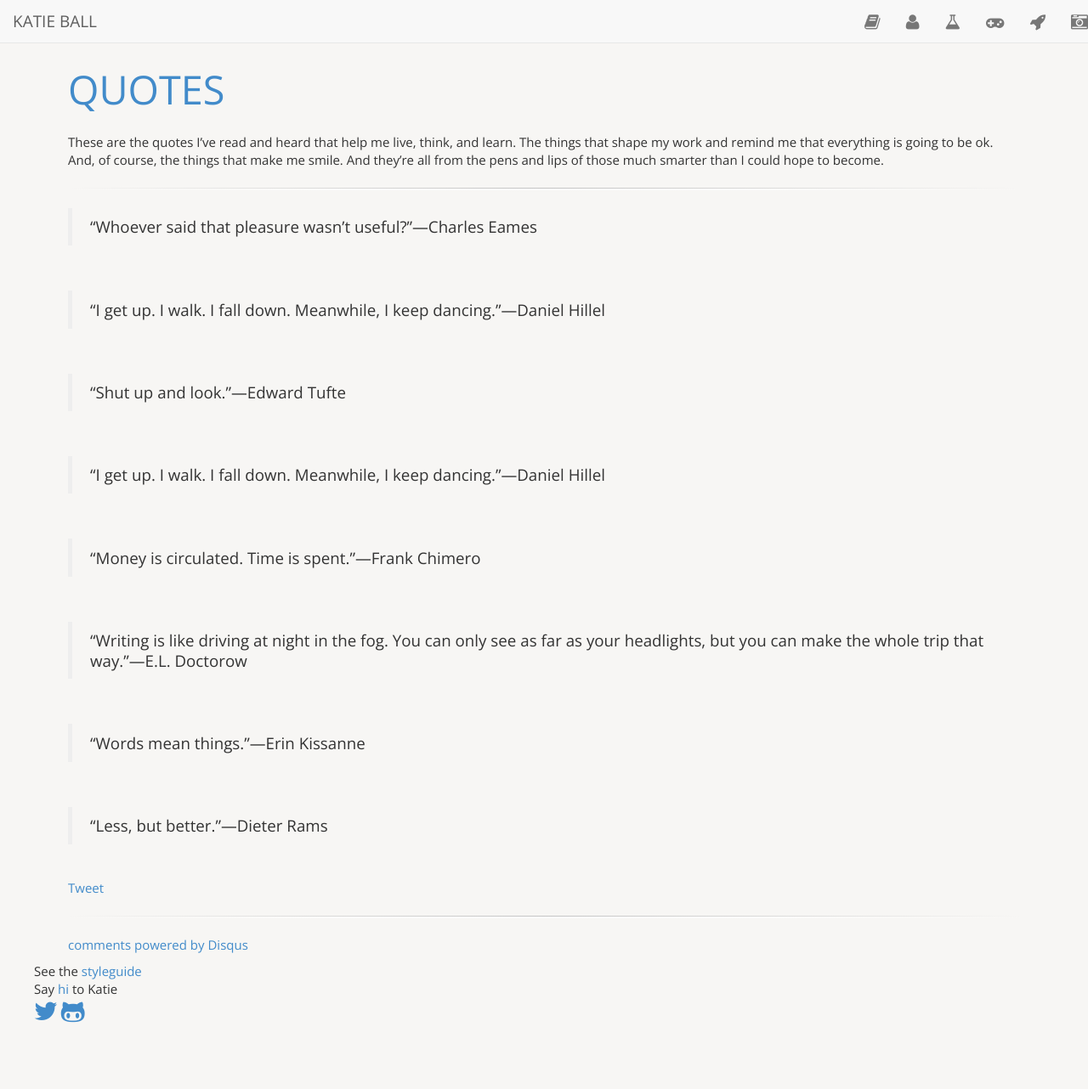
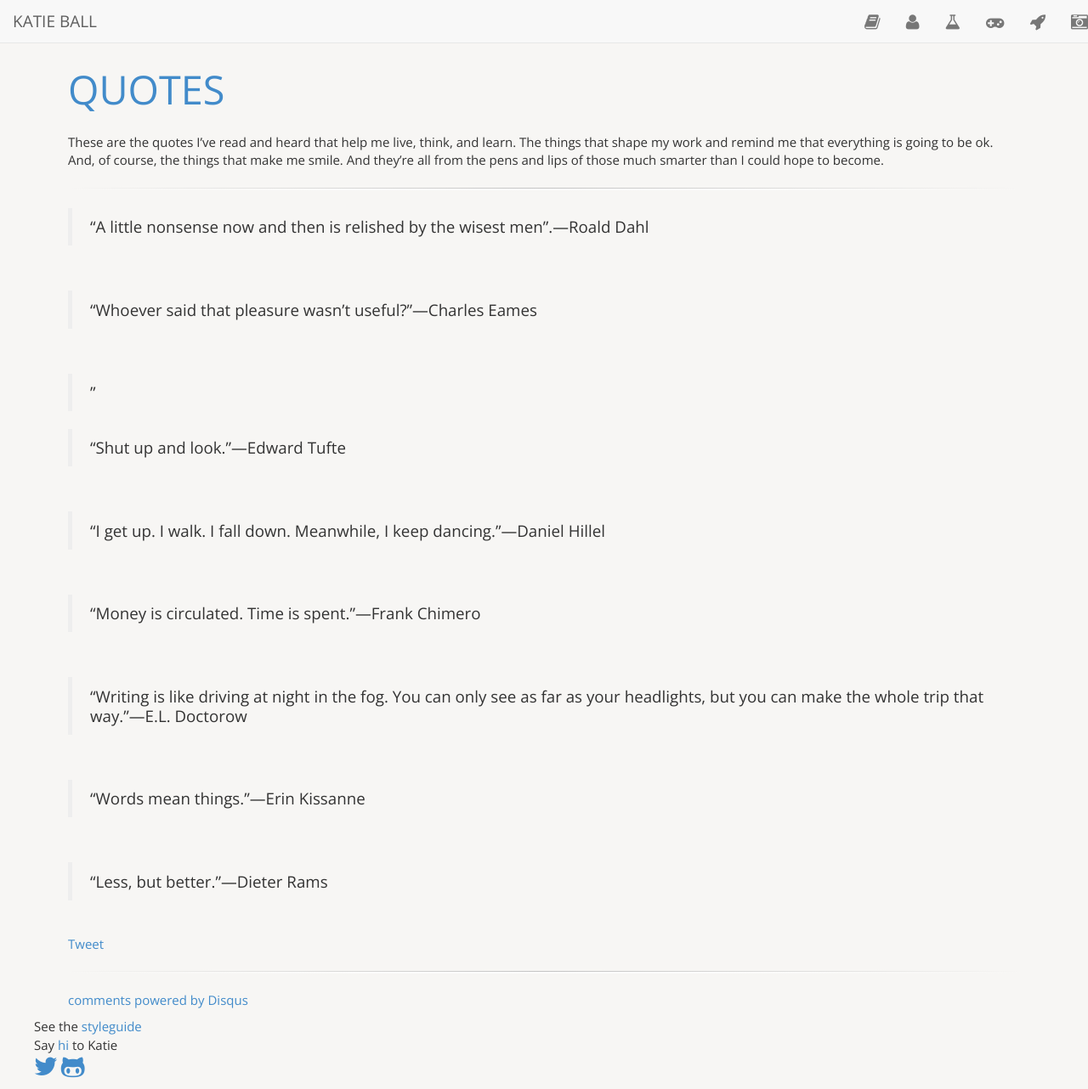
Before and after one commit to roachhd/roachhd.github.io, a Jekyll site: the page built from breathe/quotes/index.md, in a window 1280 px wide and 1282 px high. Shown: the whole window at 85% size. Built offline with Jekyll 4.4.1, drawn with Linux system fonts in a browser that asks for light colours; nearby versions of some CDN libraries; comment, search, counter and statistics services are not loaded.

Commit message:
Update index.md

```diff
--- a/breathe/quotes/index.md
+++ b/breathe/quotes/index.md
@@ -8,14 +8,15 @@ share: true
 These are the quotes I’ve read and heard that help me live, think, and learn. The things that shape my work and remind me that everything is going to be ok. And, of course, the things that make me smile. And they’re all from the pens and lips of those much smarter than I could hope to become.
 
 ---
+>"A little nonsense now and then is relished by the wisest men".—Roald Dahl
 
+&nbsp;
 
 >"Whoever said that pleasure wasn’t useful?”—Charles Eames
 
 &nbsp;
 
->"I get up. I walk. I fall down. Meanwhile, I keep dancing.”—Daniel Hillel
-
+>"
 &nbsp;
 
 >"Shut up and look.”—Edward Tufte
```
